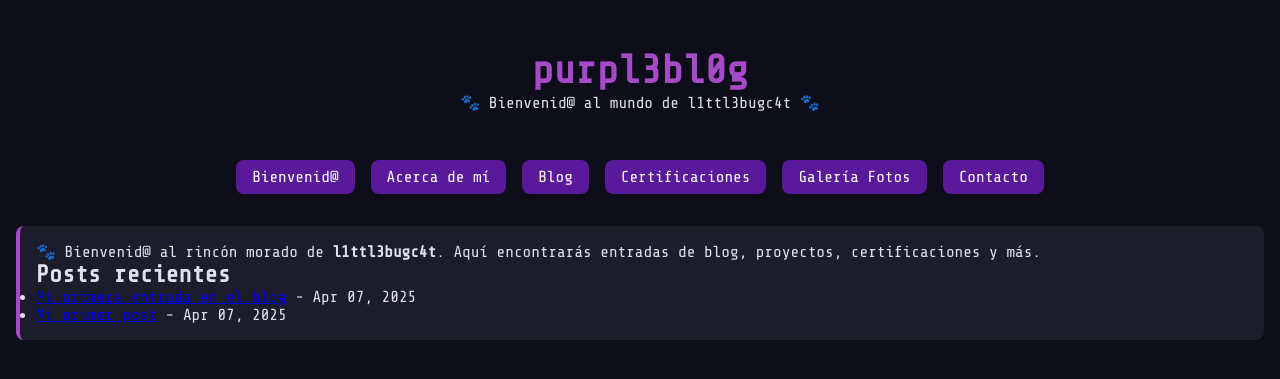
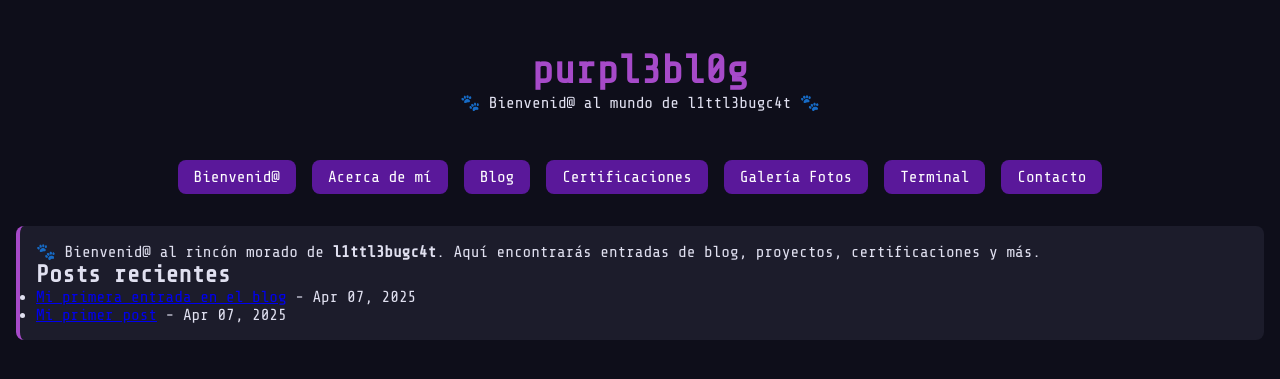
Before and after one commit to l1ttl3bugc4t/l1ttl3bugc4t.github.io, a Jekyll site: the page built from index.md, in a window 1280 px wide. Shown: the top 379 px of the page. Built offline with Jekyll 4.4.1, drawn with Linux system fonts in a browser that asks for light colours.

Commit message:
Update default.html

```diff
--- a/_layouts/default.html
+++ b/_layouts/default.html
@@ -18,6 +18,7 @@
     <a href="{{ '/blog/' | relative_url }}">Blog</a>
     <a href="{{ '/certs/' | relative_url }}">Certificaciones</a>
     <a href="{{ '/galeria/' | relative_url }}">Galería Fotos</a>
+    <a href="{{ '/consola/' | relative_url }}">Terminal</a>
     <a href="{{ '/contact/' | relative_url }}">Contacto</a>
 
   </nav>
```
